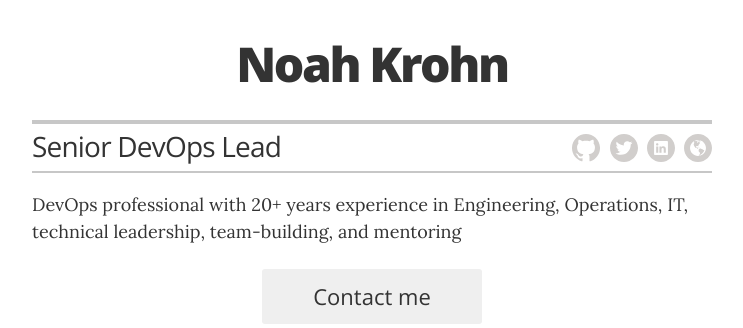
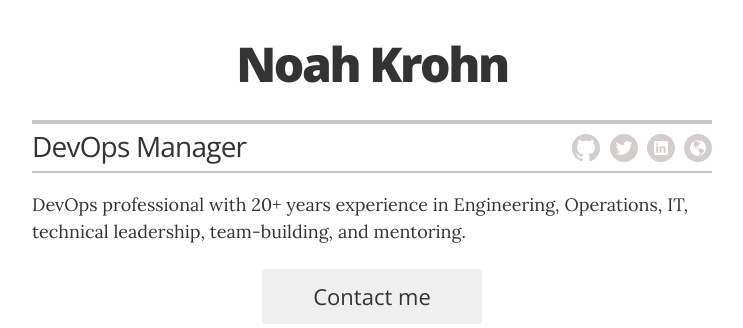
Before and after one commit to noahkrohn/noahkrohn.dev, a Jekyll site: the page built from docs/index.html, in a window 1280 px wide and 900 px high. Shown: the top 328 px of the window, without its empty margins (268-1011 px from the left). Built offline with Jekyll 4.4.1, drawn with Linux system fonts in a browser that asks for light colours; some of the changed text lies outside the part shown.

Commit message:
Fix typos in resume

```diff
--- a/docs/_config.yml
+++ b/docs/_config.yml
@@ -11,7 +11,7 @@
 # Resume settings
 resume_avatar:                  "false"
 resume_name:                    "Noah Krohn"
-resume_title:                   "Senior DevOps Lead"
+resume_title:                   "DevOps Manager"
 
 # used for the contact button in _layouts/resume.html
 resume_contact_email:           "me@noahkrohn.dev"
@@ -20,7 +20,7 @@
 resume_header_contact_info:     "me@noahkrohn.dev"
 display_header_contact_info:    "false"
 
-resume_header_intro: "<p>DevOps professional with 20+ years experience in Engineering, Operations, IT, technical leadership, team-building, and mentoring</p>"
+resume_header_intro: "<p>DevOps professional with 20+ years experience in Engineering, Operations, IT, technical leadership, team-building, and mentoring.</p>"
 
 # use "yes" to display the email contact button,
 # "no" to display an "I'm not looking for work" message,
@@ -37,7 +37,7 @@
 resume_section_recognition:     true
 # resume_section_links:           false
 # resume_section_associations:    false
-# resume_section_interests:       true
+resume_section_interests:       true
 
 # Resume social links
 # uncomment the options you wish to display, and add your own URL
--- a/docs/_data/education.yml
+++ b/docs/_data/education.yml
@@ -1,6 +1,8 @@
 # Degree
 - degree: Bachelor of Science, Computer Science
   uni: University of Phoenix
+  year: 2007
 
 - degree: Associate of Arts, Liberal Arts
   uni: Piedmont Virginia Community College
+  year: 1998
--- a/docs/_data/interests.yml
+++ b/docs/_data/interests.yml
@@ -1,4 +1,4 @@
 # Interests
-- description:
-- description:
-- description:
+- description: Cooking and baking
+- description: Woodworking
+- description: Camping
--- a/docs/_layouts/resume.html
+++ b/docs/_layouts/resume.html
@@ -232,7 +232,7 @@
       {% endif %}
 
       <footer class="page-footer">
-        <p class="footer-line">Made by Noah Krohn. For details on how this infrastructure was deployed, please visit my <a href="https://github.com/noahkrohn/dreamhost-terraform">GitHub repo</a>.</p>
+        <p class="footer-line">Made by Noah Krohn. To view all Jekyll code for this site , please visit my <a href="https://github.com/noahkrohn/noahkrohn.dev">GitHub repo</a>.</p>
       </footer>
 
     </div>
```
